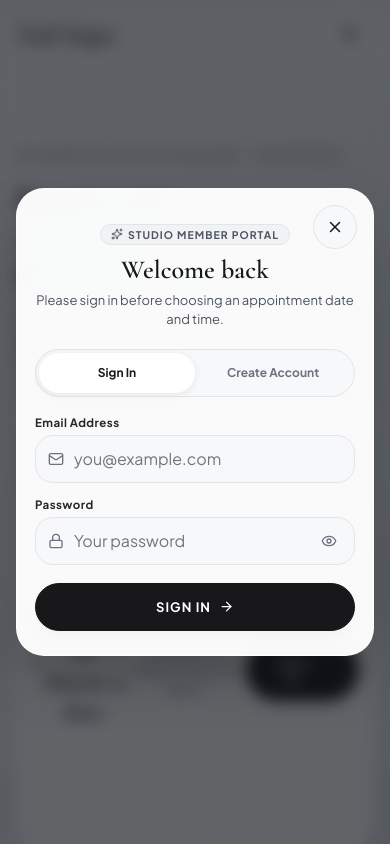
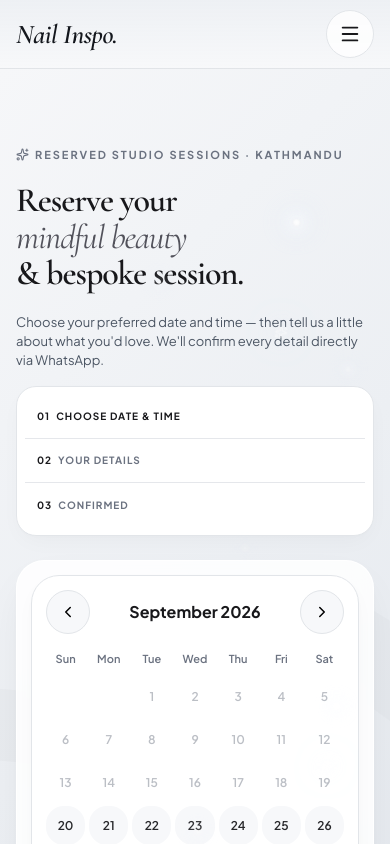
Before and after one commit to dikshyathapa01/nail, a React (Vite) app in the folder frontend/: page /booking in a window 390 px wide. Shown: the top 844 px of the page. Built offline with nearby package versions, Linux system fonts and the light colour scheme.

Commit message:
refining

```diff
--- a/frontend/components/AuthModal.jsx
+++ b/frontend/components/AuthModal.jsx
@@ -231,7 +231,13 @@ export default function AuthModal() {
               )}
 
               <button type="submit" className="dark-button auth-submit-btn" disabled={loading}>
-                {loading ? "Please wait..." : mode === "login" ? (<><span>Sign In</span><ArrowRight size={15} /></>) : (<><span>Create Account</span><ArrowRight size={15} /></>)}
+                {loading ? (
+                  <><span className="button-spinner" aria-hidden="true" /> <span>Submitting</span></>
+                ) : mode === "login" ? (
+                  <><span>Sign In</span><ArrowRight size={15} /></>
+                ) : (
+                  <><span>Create Account</span><ArrowRight size={15} /></>
+                )}
               </button>
             </form>
 
--- a/frontend/components/BookingForm.jsx
+++ b/frontend/components/BookingForm.jsx
@@ -120,7 +120,7 @@ export default function BookingForm({ date, time, onSuccess }) {
           {errors.name && <small className="form-error">{errors.name.message}</small>}
         </label>
         <label>
-          Phone <span className="required-mark">*</span>
+          Phone
           <input
             {...register("phone", {
               required: "Your phone number is required",
@@ -160,7 +160,7 @@ export default function BookingForm({ date, time, onSuccess }) {
       </label>
 
       <label>
-        Custom Notes / Nail Shape &amp; Inspo (Optional)
+        Custom Notes / Nail Shape &amp; Inspo
         <textarea
           rows={2}
           {...register("notes")}
@@ -186,11 +186,11 @@ export default function BookingForm({ date, time, onSuccess }) {
         disabled={!date || !time || isSubmitting}
       >
         {isSubmitting
-          ? "Sending request..."
+          ? <><span className="button-spinner" aria-hidden="true" /> Sending request...</>
           : isAuthenticated
           ? "Confirm Studio Appointment"
           : "Continue & Sign In to Confirm"}{" "}
-        <ArrowRight size={16} />
+        {!isSubmitting && <ArrowRight size={16} />}
       </button>
 
       {submitError && (
--- a/frontend/components/GalleryGrid.jsx
+++ b/frontend/components/GalleryGrid.jsx
@@ -3,8 +3,11 @@ import { Maximize2 } from "lucide-react";
 import { motion } from "framer-motion";
 import { gallery } from "../data";
 import Lightbox from "./Lightbox";
-export default function GalleryGrid({ items = gallery }) {
+export default function GalleryGrid({ items = gallery, marquee = false }) {
   const [selected, setSelected] = useState(null);
   const close = () => setSelected(null);
-  return <><div className="gallery-grid">{items.map((item, index) => <motion.button className={`gallery-item gallery-item-${index % 5}`} key={item.title} onClick={() => setSelected(index)} initial={{ opacity: 0, y: 24 }} whileInView={{ opacity: 1, y: 0 }} viewport={{ once: true, margin: "-40px" }} transition={{ duration: 0.55, delay: index * 0.06, ease: [0.16, 1, 0.3, 1] }}><motion.img src={item.image} alt={item.title} initial={{ opacity: 0, scale: 1.06 }} whileInView={{ opacity: 1, scale: 1 }} viewport={{ once: true, margin: "-40px" }} transition={{ duration: 0.75, delay: index * 0.06, ease: [0.16, 1, 0.3, 1] }} /><span className="gallery-overlay"><b>{item.title}</b><Maximize2 size={17} /></span></motion.button>)}</div><Lightbox item={selected === null ? null : items[selected]} onClose={close} onNext={() => setSelected((selected + 1) % items.length)} onPrev={() => setSelected((selected - 1 + items.length) % items.length)} /></>;
+  const displayItems = marquee ? [...items, ...items] : items;
+  const galleryItems = displayItems.map((item, index) => <motion.button className={`gallery-item gallery-item-${index % 5}`} key={`${item.title}-${index}`} onClick={() => setSelected(index)} initial={{ opacity: 0, y: 24 }} whileInView={{ opacity: 1, y: 0 }} viewport={{ once: true, margin: "-40px" }} transition={{ duration: 0.55, delay: (index % items.length) * 0.06, ease: [0.16, 1, 0.3, 1] }}><motion.img src={item.image} alt={item.title} initial={{ opacity: 0, scale: 1.06 }} whileInView={{ opacity: 1, scale: 1 }} viewport={{ once: true, margin: "-40px" }} transition={{ duration: 0.75, delay: (index % items.length) * 0.06, ease: [0.16, 1, 0.3, 1] }} /><span className="gallery-overlay"><b>{item.title}</b><Maximize2 size={17} /></span></motion.button>);
+
+  return <><div className={marquee ? "gallery-marquee" : "gallery-grid"}><div className={marquee ? "gallery-marquee-track" : undefined}>{galleryItems}</div></div><Lightbox item={selected === null ? null : displayItems[selected]} onClose={close} onNext={() => setSelected((selected + 1) % displayItems.length)} onPrev={() => setSelected((selected - 1 + displayItems.length) % displayItems.length)} /></>;
 }
--- a/frontend/index.css
+++ b/frontend/index.css
@@ -1058,6 +1058,38 @@ h2 em {
   grid-template-columns: repeat(4, 1fr);
   grid-auto-rows: 210px;
   gap: 16px;
+}
+
+.gallery-marquee {
+  overflow: hidden;
+  width: 100%;
+}
+
+.gallery-marquee-track {
+  display: flex;
+  width: max-content;
+  gap: 16px;
+  animation: galleryMarquee 32s linear infinite;
+}
+
+.gallery-marquee-track:hover {
+  animation-play-state: paused;
+}
+
+.gallery-marquee .gallery-item {
+  width: clamp(220px, 27vw, 320px);
+  height: 300px;
+  flex: 0 0 auto;
+}
+
+@keyframes galleryMarquee {
+  from {
+    transform: translateX(0);
+  }
+
+  to {
+    transform: translateX(calc(-50% - 8px));
+  }
 }
 
 .gallery-item {
@@ -2629,3 +2661,144 @@ html, body { max-width: 100vw; overflow-x: hidden; }
   .shell { width: calc(100% - 20px); }
   .slots { grid-template-columns: 1fr; }
 }
+
+/* Production responsive pass */
+button,
+[role="button"] {
+  min-height: 44px;
+}
+
+.button-spinner {
+  display: inline-block;
+  width: 16px;
+  height: 16px;
+  flex: 0 0 16px;
+  border: 2px solid currentColor;
+  border-right-color: transparent;
+  border-radius: 50%;
+  animation: buttonSpin 0.7s linear infinite;
+}
+
+@keyframes buttonSpin {
+  to { transform: rotate(360deg); }
+}
+
+.auth-modal {
+  max-height: calc(100dvh - 32px);
+  overflow-y: auto;
+  overscroll-behavior: contain;
+}
+
+.steps {
+  width: 100%;
+  min-width: 0;
+}
+
+@media (max-width: 960px) {
+  .curated-hero-grid {
+    width: min(100% - 40px, 680px);
+  }
+
+  .service-cards {
+    gap: 16px;
+  }
+
+  .booking-layout {
+    gap: 20px;
+  }
+}
+
+@media (max-width: 580px) {
+  .curated-hero-grid {
+    width: min(100% - 32px, 520px);
+    gap: 32px;
+  }
+
+  .curated-hero-visual {
+    order: 2;
+  }
+
+  .curated-art-wrapper {
+    max-width: none;
+    aspect-ratio: 1 / 1.08;
+  }
+
+  .service-cards {
+    grid-template-columns: 1fr;
+  }
+
+  .gallery-grid {
+    grid-template-columns: 1fr;
+    grid-auto-rows: 230px;
+    gap: 14px;
+  }
+
+  .gallery-item-0,
+  .gallery-item-3,
+  .gallery-item-4 {
+    grid-column: auto;
+    grid-row: span 1;
+  }
+
+  .gallery-overlay {
+    opacity: 1;
+    padding: 16px;
+  }
+
+  .gallery-overlay b {
+    font-size: 19px;
+  }
+
+  .steps {
+    display: grid;
+    gap: 0;
+    padding: 8px;
+    border-radius: 20px;
+    margin-bottom: 24px;
+    font-size: 10px;
+  }
+
+  .steps span {
+    display: flex;
+    align-items: center;
+    min-height: 44px;
+    padding: 10px 12px;
+    border-bottom: 1px solid var(--color-line);
+  }
+
+  .steps span:last-child {
+    border-bottom: 0;
+  }
+
+  .steps svg {
+    display: none;
+  }
+
+  .auth-overlay {
+    align-items: center;
+    padding: 10px;
+  }
+
+  .auth-modal {
+    max-height: calc(100dvh - 20px);
+    padding: 24px 16px;
+    border-radius: 22px;
+  }
+
+  .auth-modal-close {
+    top: 10px;
+    right: 10px;
+  }
+
+  .booking-summary {
+    display: grid;
+    grid-template-columns: 1fr 1fr;
+    gap: 12px;
+    padding: 14px;
+  }
+
+  .booking-insta-help {
+    align-items: flex-start;
+    line-height: 1.5;
+  }
+}
--- a/frontend/pages/Booking.jsx
+++ b/frontend/pages/Booking.jsx
@@ -1,7 +1,7 @@
 import { useState, useEffect } from "react";
-import { useSearchParams, useLocation } from "react-router-dom";
+import { useLocation } from "react-router-dom";
 import {
-  Check, ChevronRight, Sparkles, Calendar as CalendarIcon, Clock, CheckCircle2, ArrowRight, Share2, Lock,
+  Check, ChevronRight, Sparkles, Calendar as CalendarIcon, Clock, CheckCircle2, ArrowRight, Share2,
 } from "lucide-react";
 import { motion, AnimatePresence } from "framer-motion";
 import BookingCalendar from "../components/BookingCalendar";
@@ -12,7 +12,6 @@ import { STUDIO_PHONE } from "../data";
 import { useAuth } from "../context/useAuth";
 
 export default function Booking() {
-  const [searchParams] = useSearchParams();
   const location = useLocation();
   const [date, setDate] = useState("");
   const [time, setTime] = useState("");
@@ -21,16 +20,7 @@ export default function Booking() {
   const [toast, setToast] = useState("");
   const [confirmedBooking, setConfirmedBooking] = useState(null);
 
-  const { user, isAuthenticated, openAuthModal, setMyBookingsOpen } = useAuth();
-
-  useEffect(() => {
-    if (!isAuthenticated) {
-      openAuthModal({
-        mode: "login",
-        message: "Please sign in before choosing an appointment date and time.",
-      });
-    }
-  }, [isAuthenticated]);
+  const { user, setMyBookingsOpen } = useAuth();
 
   // Scroll directly to date choosing section
   useEffect(() => {
@@ -160,7 +150,6 @@ export default function Booking() {
                 animate={{ opacity: 1, x: 0 }}
                 transition={{ duration: 0.8, delay: 0.2, ease: [0.16, 1, 0.3, 1] }}
               >
-                {isAuthenticated ? (
                 <div className="calendar-card editorial-frosted-card">
                   <BookingCalendar
                     value={date}
@@ -173,23 +162,6 @@ export default function Booking() {
                     <span><i className="booked-dot" /> Booked</span>
                   </div>
                 </div>
-                ) : (
-                  <div className="calendar-card editorial-frosted-card booking-login-gate">
-                    <Lock size={30} />
-                    <h3>Sign in to choose a date</h3>
-                    <p>Your appointment calendar will appear after you sign in.</p>
-                    <button
-                      type="button"
-                      className="dark-button"
-                      onClick={() => openAuthModal({
-                        mode: "login",
-                        message: "Please sign in before choosing an appointment date and time.",
-                      })}
-                    >
-                      Sign In <ArrowRight size={15} />
-                    </button>
-                  </div>
-                )}
               </motion.div>
 
               <motion.div
--- a/frontend/pages/Home.jsx
+++ b/frontend/pages/Home.jsx
@@ -203,7 +203,7 @@ export default function Home() {
             </Link>
           </div>
         </div>
-        <GalleryGrid items={gallery.slice(0, 6)} />
+        <GalleryGrid items={gallery.slice(0, 6)} marquee />
       </section>
 
       {/* Why Choose Us */}
```
Lines whose indentation alone changed are shown as unchanged.
